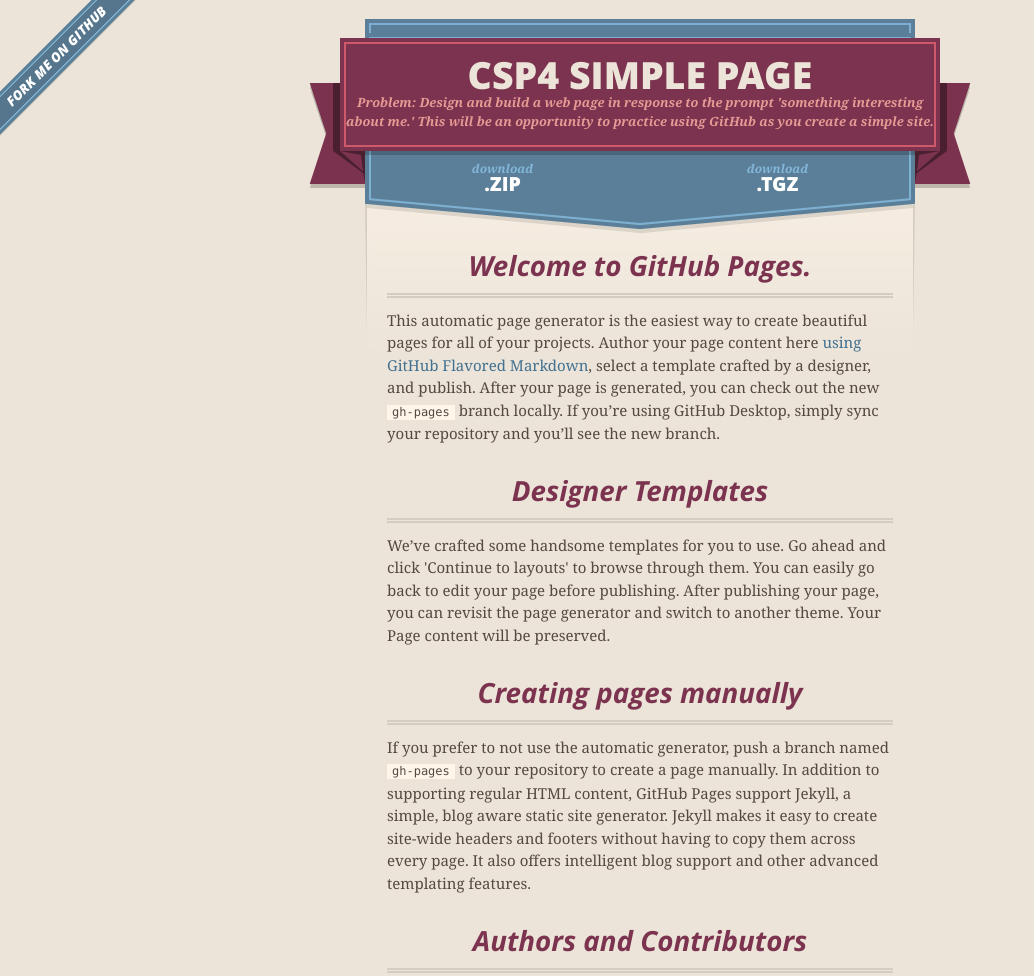
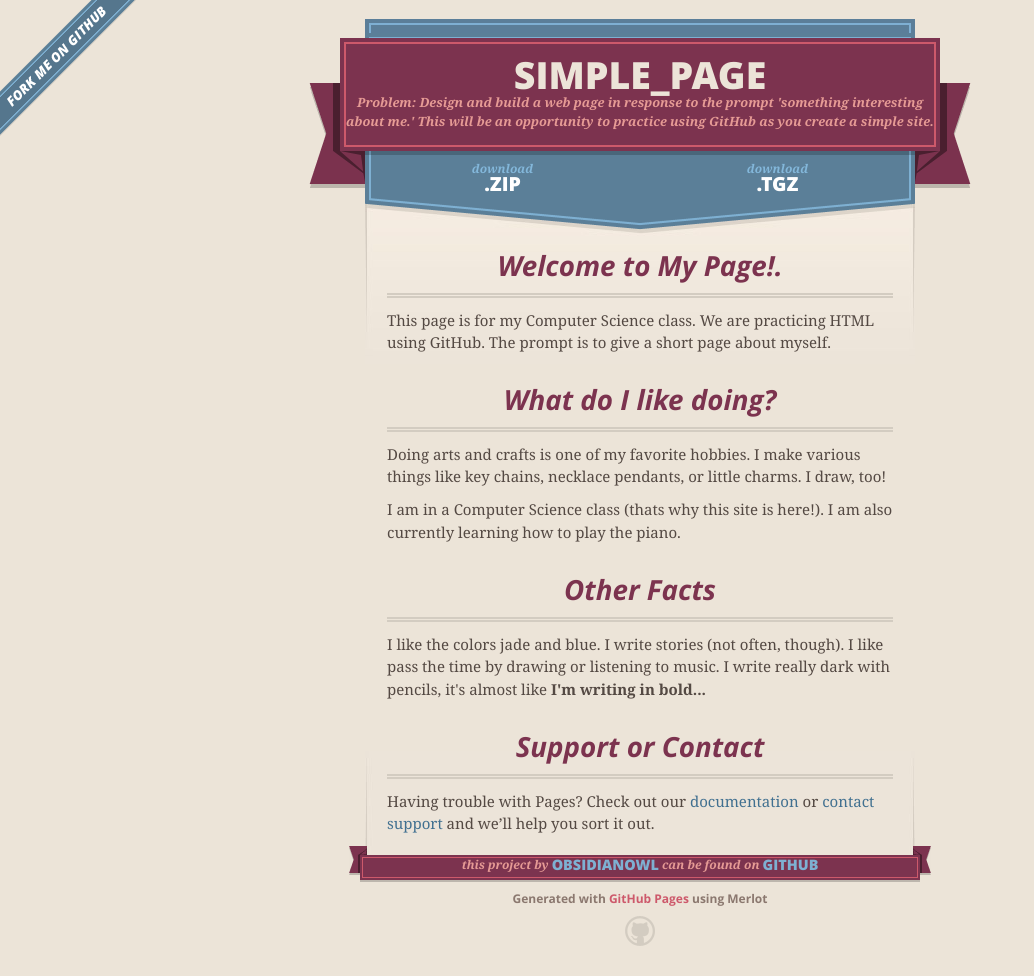
Before and after one commit to ObsidianOwl/CSP4_Simple_Page, a plain HTML site: page index.html in a window 1280 px wide. Shown: the top 976 px of the page, without its empty margins (0-1034 px from the left). Drawn offline with nearby package versions, Linux system fonts and the light colour scheme.

Commit message:
Create gh-pages branch via GitHub

```diff
--- a/index.html
+++ b/index.html
@@ -17,7 +17,7 @@
         $('#main_content').headsmart()
       })
     </script>
-    <title>Csp4 simple page by ObsidianOwl</title>
+    <title>Simple_Page by ObsidianOwl</title>
   </head>
 
   <body>
@@ -27,7 +27,7 @@
       <header>
         <span class="ribbon-outer">
           <span class="ribbon-inner">
-            <h1>Csp4 simple page</h1>
+            <h1>Simple_Page</h1>
             <h2>Problem: Design and build a web page in response to the prompt &#39;something interesting about me.&#39; This will be an opportunity to practice using GitHub as you create a simple site.</h2>
           </span>
           <span class="left-tail"></span>
@@ -47,24 +47,24 @@
 
       <section id="main_content">
         <h3>
-<a id="welcome-to-github-pages" class="anchor" href="#welcome-to-github-pages" aria-hidden="true"><span aria-hidden="true" class="octicon octicon-link"></span></a>Welcome to GitHub Pages.</h3>
+<a id="welcome-to-my-page" class="anchor" href="#welcome-to-my-page" aria-hidden="true"><span aria-hidden="true" class="octicon octicon-link"></span></a>Welcome to My Page!.</h3>
 
-<p>This automatic page generator is the easiest way to create beautiful pages for all of your projects. Author your page content here <a href="https://guides.github.com/features/mastering-markdown/">using GitHub Flavored Markdown</a>, select a template crafted by a designer, and publish. After your page is generated, you can check out the new <code>gh-pages</code> branch locally. If you’re using GitHub Desktop, simply sync your repository and you’ll see the new branch.</p>
+<p>This page is for my Computer Science class. We are practicing HTML using GitHub. The prompt is to give a short page about myself.</p>
 
 <h3>
-<a id="designer-templates" class="anchor" href="#designer-templates" aria-hidden="true"><span aria-hidden="true" class="octicon octicon-link"></span></a>Designer Templates</h3>
+<a id="what-do-i-like-doing" class="anchor" href="#what-do-i-like-doing" aria-hidden="true"><span aria-hidden="true" class="octicon octicon-link"></span></a>What do I like doing?</h3>
 
-<p>We’ve crafted some handsome templates for you to use. Go ahead and click 'Continue to layouts' to browse through them. You can easily go back to edit your page before publishing. After publishing your page, you can revisit the page generator and switch to another theme. Your Page content will be preserved.</p>
+<p> Doing arts and crafts is one of my favorite hobbies. I make various things like key chains, necklace pendants, or little charms. I draw, too! </p>
+
+<p> I am in a Computer Science class (thats why this site is here!). I am also currently learning how to play the piano. </p>
 
 <h3>
-<a id="creating-pages-manually" class="anchor" href="#creating-pages-manually" aria-hidden="true"><span aria-hidden="true" class="octicon octicon-link"></span></a>Creating pages manually</h3>
+<a id="other-facts" class="anchor" href="#other-facts" aria-hidden="true"><span aria-hidden="true" class="octicon octicon-link"></span></a>Other Facts</h3>
 
-<p>If you prefer to not use the automatic generator, push a branch named <code>gh-pages</code> to your repository to create a page manually. In addition to supporting regular HTML content, GitHub Pages support Jekyll, a simple, blog aware static site generator. Jekyll makes it easy to create site-wide headers and footers without having to copy them across every page. It also offers intelligent blog support and other advanced templating features.</p>
-
-<h3>
-<a id="authors-and-contributors" class="anchor" href="#authors-and-contributors" aria-hidden="true"><span aria-hidden="true" class="octicon octicon-link"></span></a>Authors and Contributors</h3>
-
-<p>You can <a href="https://github.com/blog/821" class="user-mention">@mention</a> a GitHub username to generate a link to their profile. The resulting <code>&lt;a&gt;</code> element will link to the contributor’s GitHub Profile. For example: In 2007, Chris Wanstrath (<a href="https://github.com/defunkt" class="user-mention">@defunkt</a>), PJ Hyett (<a href="https://github.com/pjhyett" class="user-mention">@pjhyett</a>), and Tom Preston-Werner (<a href="https://github.com/mojombo" class="user-mention">@mojombo</a>) founded GitHub.</p>
+<p> I like the colors jade and blue.
+ I write stories (not often, though).
+ I like pass the time by drawing or listening to music.
+ I write really dark with pencils, it's almost like <strong>I'm writing in bold...</strong></p>
 
 <h3>
 <a id="support-or-contact" class="anchor" href="#support-or-contact" aria-hidden="true"><span aria-hidden="true" class="octicon octicon-link"></span></a>Support or Contact</h3>
```
Also changed, not shown: params.json (+1 -1 lines).
